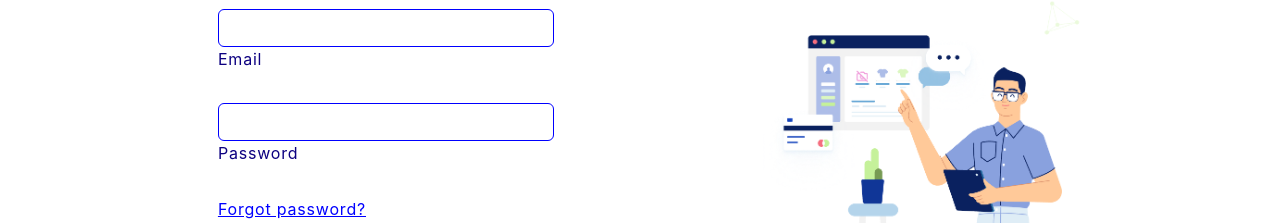
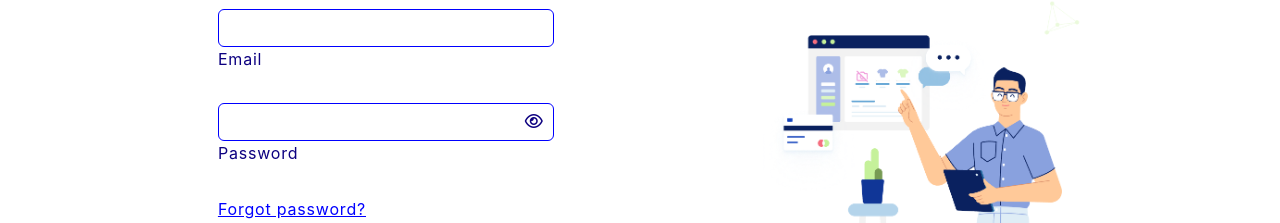
Before and after one commit to FitsumMehari/semesterProject, an Angular app in the folder app/exitexam/: page /sign-in in a window 1280 px wide. Shown: the part 173-396 px from the top of the page. Built offline with nearby package versions, Linux system fonts and the light colour scheme.

Commit message:
add hide/show password icon

```diff
--- a/app/exitexam/src/app/page-login/page-login.component.html
+++ b/app/exitexam/src/app/page-login/page-login.component.html
@@ -9,9 +9,17 @@
                     <label class="form-label" for="loginName ">Email</label>
                 </div>
 
-                <div class="mb-4">
-                    <input type="password " id="loginPassword " class="form-control" [(ngModel)]="user.password" name="password" />
-                    <label class="form-label" for="loginPassword ">Password</label>
+                <div class="mb-4" style="position: relative">
+                    <input type="password" id="passwordInput" class="form-control" [(ngModel)]="user.password" name="password " />
+                    <i class="far fa-eye" id="togglePassword" (click)="togglePassword('passwordInput')" style="
+              cursor: pointer;
+              position: absolute;
+              top: 0.6rem;
+              right: 0.7rem;
+              z-index: 100;
+            "></i>
+
+                    <label class="form-label" for="passwordInput ">Password</label>
                 </div>
 
                 <div class="row mb-4">
@@ -30,6 +38,6 @@
         </div>
     </div>
     <div class="banner">
-        <img class="banner-pic" src="banner.png" alt="" />
+        <img class="banner-pic" src="banner.png " alt=" " />
     </div>
 </div>
--- a/app/exitexam/src/app/page-login/page-login.component.ts
+++ b/app/exitexam/src/app/page-login/page-login.component.ts
@@ -1,4 +1,4 @@
-import { Component } from '@angular/core';
+import { Component, Renderer2 } from '@angular/core';
 import { AuthService } from '../auth.service';
 import { Observable } from 'rxjs';
 import { ManagetokenService } from '../managetoken.service';
@@ -14,7 +14,8 @@ export class PageLoginComponent {
   constructor(
     private authService: AuthService,
     private manageToken: ManagetokenService,
-    private router: Router
+    private router: Router,
+    private rendered: Renderer2
   ) {}
 
   user = {
@@ -22,15 +23,6 @@ export class PageLoginComponent {
     password: '',
   };
   loginUser() {
-    // this.authService.login(this.user).subscribe(
-    //   (next) => {
-    //     this.manageToken.saveToken(next.accessToken);
-    //     this.router.navigate(['/profile']);
-    //   },
-    //   (error) => {
-    //     alert('Wrong credentials');
-    //   }
-    // );
     this.authService.login(this.user).subscribe(
       (next) => {
         let userDetails = {
@@ -55,4 +47,15 @@ export class PageLoginComponent {
       }
     );
   }
+
+  togglePassword(elementId: any) {
+
+    let element = document.getElementById(elementId);
+
+    if (element?.getAttribute('type') == 'password') {
+      element.setAttribute('type', 'text');
+    } else if (element?.getAttribute('type') == 'text') {
+      element.setAttribute('type', 'password');
+    }
+  }
 }
--- a/app/exitexam/src/app/page-register/page-register.component.html
+++ b/app/exitexam/src/app/page-register/page-register.component.html
@@ -28,8 +28,15 @@
 
                 </div>
                 <!-- Password input -->
-                <div class="mb-1">
+                <div class="mb-1" style="position: relative">
                     <input type="password" id="passwordInput" class="form-control" [(ngModel)]="user.password" name="password" />
+                    <i class="far fa-eye" id="togglePassword" (click)="togglePassword('passwordInput')" style="
+              cursor: pointer;
+              position: absolute;
+              top: 0.6rem;
+              right: 0.7rem;
+              z-index: 100;
+            "></i>
                     <label class="form-label" for="passwordInput">Password</label>
                 </div>
 
--- a/app/exitexam/src/app/page-register/page-register.component.ts
+++ b/app/exitexam/src/app/page-register/page-register.component.ts
@@ -20,10 +20,19 @@ export class PageRegisterComponent {
   registerUser() {
     this.authService.register(this.user).subscribe(
       (next) => {
-        alert("Account Created Successfully!");
-        this.router.navigate(['sign-in'])
+        alert('Account Created Successfully!');
+        this.router.navigate(['sign-in']);
       },
       (error) => {}
     );
   }
+  togglePassword(elementId: any) {
+    let element = document.getElementById(elementId);
+
+    if (element?.getAttribute('type') == 'password') {
+      element.setAttribute('type', 'text');
+    } else if (element?.getAttribute('type') == 'text') {
+      element.setAttribute('type', 'password');
+    }
+  }
 }
```
